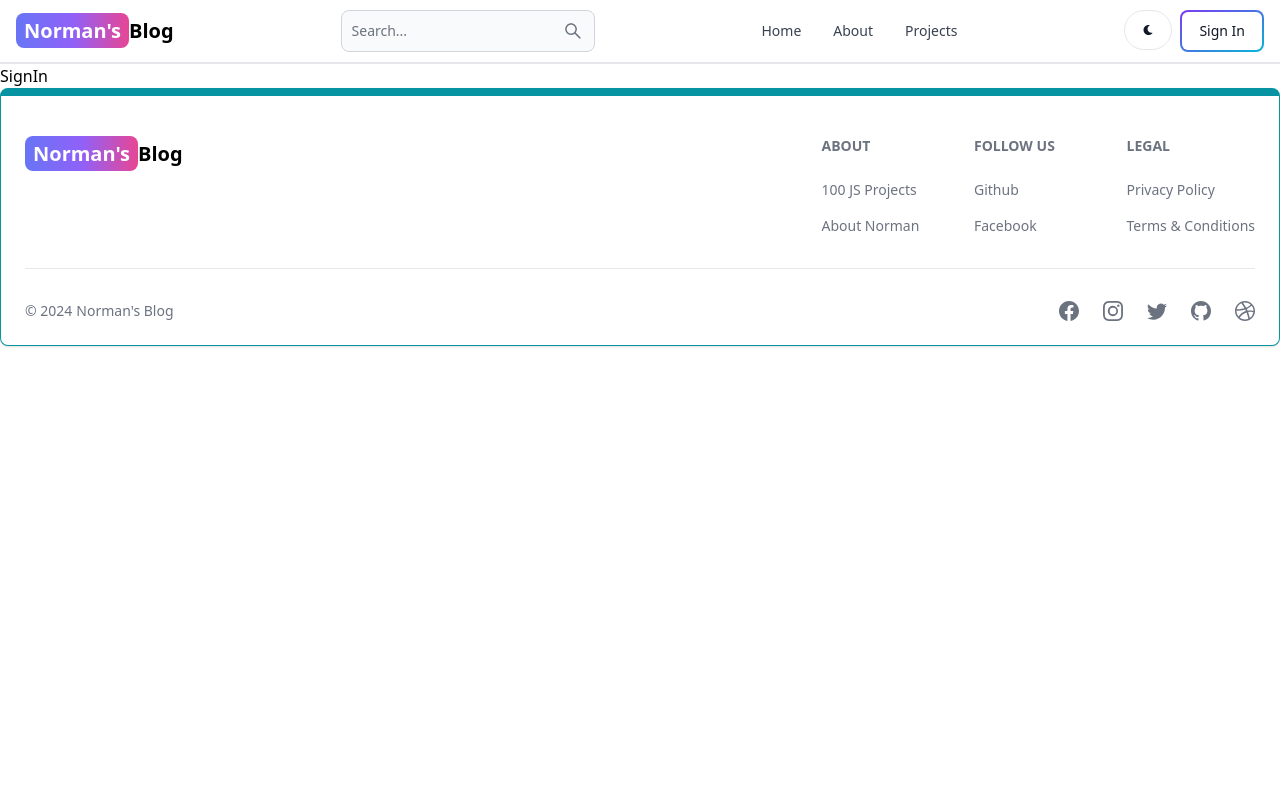
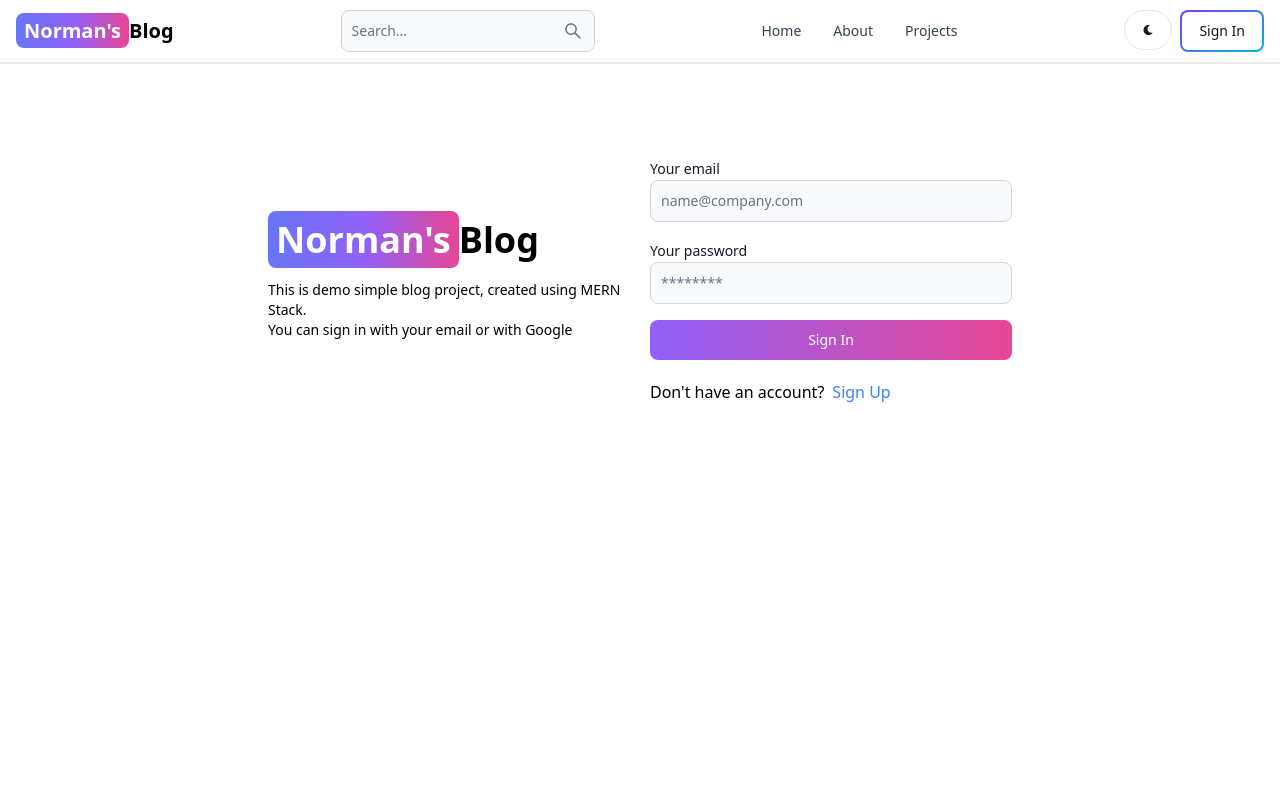
Before and after one commit to idnorman/mern-blog, a React (Vite) app in the folder client/: page /sign-in in a window 1280 px wide. Shown: the top 800 px of the page. Built offline with nearby package versions, Linux system fonts and the light colour scheme.

Commit message:
create sign in page

```diff
--- a/client/src/pages/SignIn.jsx
+++ b/client/src/pages/SignIn.jsx
@@ -1,7 +1,109 @@
-import React from 'react'
+import { Alert, Button, Label, Spinner, TextInput } from "flowbite-react";
+import React, { useState } from "react";
+import { Link, useNavigate } from "react-router-dom";
 
 export default function SignIn() {
+  const [formData, setFormData] = useState({});
+  const [errorMessage, setErrorMessage] = useState(null);
+  const [loading, setLoading] = useState(false);
+  const navigate = useNavigate();
+  const handleChange = (e) => {
+    setFormData({ ...formData, [e.target.id]: e.target.value.trim() });
+  };
+  const handleSubmit = async (e) => {
+    e.preventDefault();
+    if (!formData.email || !formData.password) {
+      return setErrorMessage("Please fill out all fields");
+    }
+    try {
+      setLoading(true);
+      setErrorMessage(null);
+      const res = await fetch("/api/auth/signin", {
+        method: "POST",
+        headers: {
+          "Content-type": "application/json",
+        },
+        body: JSON.stringify(formData),
+      });
+      const data = await res.json();
+      setLoading(false);
+      if (data.success === false) {
+        return setErrorMessage(data.message);
+      }
+      if (res.ok) {
+        navigate("/");
+      }
+    } catch (error) {
+      setErrorMessage(error.message);
+      setLoading(false);
+    }
+  };
   return (
-    <div>SignIn</div>
-  )
+    <div className="min-h-screen mt-20">
+      <div className="flex p-3 max-w-3xl mx-auto flex-col md:flex-row md:items-center gap-5">
+        {/* left content */}
+        <div className="flex-1">
+          <Link to="/" className="font-bold dark:text-white text-4xl">
+            <span className="px-2 py-1 bg-gradient-to-r from-indigo-500 via-purple-500 to-pink-500 rounded-lg text-white">
+              Norman's
+            </span>
+            Blog
+          </Link>
+          <p className="text-sm mt-5">
+            This is demo simple blog project, created using MERN Stack.{" "}
+            <br></br>
+            You can sign in with your email or with Google
+          </p>
+        </div>
+        {/* right content */}
+        <div className="flex-1">
+          <form className="flex flex-col gap-4" onSubmit={handleSubmit}>
+            <div>
+              <Label value="Your email" />
+              <TextInput
+                type="email"
+                placeholder="name@company.com"
+                id="email"
+                onChange={handleChange}
+              />
+            </div>
+            <div>
+              <Label value="Your password" />
+              <TextInput
+                type="password"
+                placeholder="********"
+                id="password"
+                onChange={handleChange}
+              />
+            </div>
+            <Button
+              gradientDuoTone="purpleToPink"
+              type="submit"
+              disabled={loading}
+            >
+              {loading ? (
+                <>
+                  <Spinner size="sm" />
+                  <span className="pl-3">Loading...</span>
+                </>
+              ) : (
+                "Sign In"
+              )}
+            </Button>
+          </form>
+          <div className="flex gap-2 text-small mt-5">
+            <span>Don't have an account? </span>
+            <Link to="/sign-up" className="text-blue-500">
+              Sign Up
+            </Link>
+          </div>
+          {errorMessage && (
+            <Alert className="mt-5" color="failure">
+              {errorMessage}
+            </Alert>
+          )}
+        </div>
+      </div>
+    </div>
+  );
 }
```
